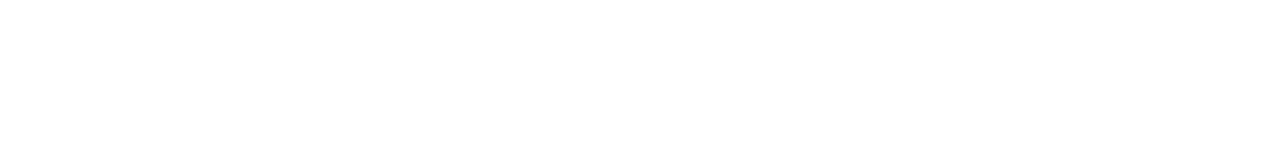
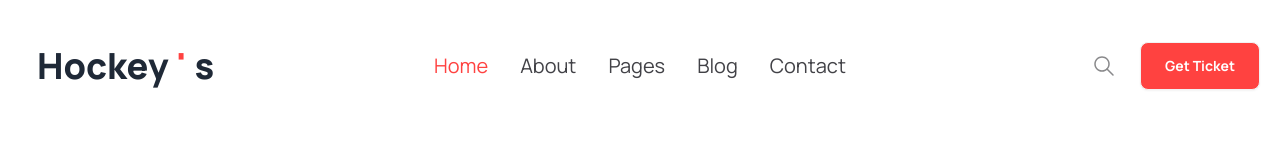
Before and after one commit to Isratul-Kownine-Inti/Assignment-3-Hockeys, a plain HTML site: page index.html in a window 1280 px wide. Drawn offline with nearby package versions, Linux system fonts and the light colour scheme.

Commit message:
navbar created and made it responsive

```diff
--- a/index.html
+++ b/index.html
@@ -1,22 +1,100 @@
 <!DOCTYPE html>
-<html lang="en">
+<html lang="en" data-theme="light">
 
 <head>
     <meta charset="UTF-8">
     <meta name="viewport" content="width=device-width, initial-scale=1.0">
     <title>Hockeys</title>
+    <!-- Google font  -->
+    <link rel="preconnect" href="https://fonts.googleapis.com">
+    <link rel="preconnect" href="https://fonts.gstatic.com" crossorigin>
+    <link href="https://fonts.googleapis.com/css2?family=Manrope:wght@400;500;600;700;800&display=swap"
+        rel="stylesheet">
     <!-- tailwind and Daisy UI link -->
     <link href="https://cdn.jsdelivr.net/npm/daisyui@4.6.0/dist/full.min.css" rel="stylesheet" type="text/css" />
     <script src="https://cdn.tailwindcss.com"></script>
     <!-- font awesome link -->
     <script src="https://kit.fontawesome.com/7d0cbb448e.js" crossorigin="anonymous"></script>
+
+    <!-- custom styles -->
+    <style>
+        .font-manrope {
+            font-family: 'Manrope', sans-serif;
+        }
+    </style>
+
+    <!-- tailwind custom color -->
+    <script>
+        tailwind.config = {
+            theme: {
+                extend: {
+                    colors: {
+                        clifford: '#da373d',
+                        'primary-color': '#FF4240',
+                        'nav-color': '#424247',
+                    }
+                }
+            }
+        }
+    </script>
+
 </head>
 
-<body>
-     <!-- header start -->
-     <header>
+<body class="font-manrope">
+    <!-- header start -->
+    <header class="container mt-7 lg:mx-auto">
+        <!-- navbar -->
 
-     </header>
+        <div class="navbar bg-base-100 px-5">
+            <div class="navbar-start">
+                <div class="dropdown">
+                    <div tabindex="0" role="button" class="btn btn-ghost lg:hidden pr-1">
+                        <svg xmlns="http://www.w3.org/2000/svg" class="h-5 w-5" fill="none" viewBox="0 0 24 24"
+                            stroke="currentColor">
+                            <path stroke-linecap="round" stroke-linejoin="round" stroke-width="2"
+                                d="M4 6h16M4 12h8m-8 6h16" />
+                        </svg>
+                    </div>
+                    <ul tabindex="0"
+                        class="menu menu-sm dropdown-content mt-3 z-[1] p-2 shadow bg-base-100 rounded-box w-52 text-xl text-nav-color">
+                        <li><a class="text-primary-color">Home</a></li>
+                        <li><a>About</a></li>
+                        <li><a>Pages</a></li>
+                        <li><a>Blog</a></li>
+                        <li><a>Contact</a></li>
+                    </ul>
+                </div>
+                <a class="btn btn-ghost text-2xl lg:text-4xl font-extrabold">Hockey<span
+                        class="text-primary-color">'</span>s</a>
+            </div>
+            <div class="navbar-center hidden lg:flex">
+                <ul class="menu menu-horizontal px-1 text-xl text-nav-color">
+                    <li><a class="text-primary-color">Home</a></li>
+                    <li><a>About</a></li>
+                    <li><a>Pages</a></li>
+                    <li><a>Blog</a></li>
+                    <li><a>Contact</a></li>
+                </ul>
+            </div>
+            <div class="navbar-end">
+                <svg class=" hidden lg:inline-block " xmlns="http://www.w3.org/2000/svg" width="24" height="24" viewBox="0 0 24 24" fill="none">
+                    <g clip-path="url(#clip0_5_6)">
+                        <path
+                            d="M3 10C3 10.9193 3.18106 11.8295 3.53284 12.6788C3.88463 13.5281 4.40024 14.2997 5.05025 14.9497C5.70026 15.5998 6.47194 16.1154 7.32122 16.4672C8.1705 16.8189 9.08075 17 10 17C10.9193 17 11.8295 16.8189 12.6788 16.4672C13.5281 16.1154 14.2997 15.5998 14.9497 14.9497C15.5998 14.2997 16.1154 13.5281 16.4672 12.6788C16.8189 11.8295 17 10.9193 17 10C17 9.08075 16.8189 8.1705 16.4672 7.32122C16.1154 6.47194 15.5998 5.70026 14.9497 5.05025C14.2997 4.40024 13.5281 3.88463 12.6788 3.53284C11.8295 3.18106 10.9193 3 10 3C9.08075 3 8.1705 3.18106 7.32122 3.53284C6.47194 3.88463 5.70026 4.40024 5.05025 5.05025C4.40024 5.70026 3.88463 6.47194 3.53284 7.32122C3.18106 8.1705 3 9.08075 3 10Z"
+                            stroke="#89898B" stroke-width="1.5" stroke-linecap="round" stroke-linejoin="round" />
+                        <path d="M21 21L15 15" stroke="#89898B" stroke-width="1.5" stroke-linecap="round"
+                            stroke-linejoin="round" />
+                    </g>
+                    <defs>
+                        <clipPath id="clip0_5_6">
+                            <rect width="24" height="24" fill="white" />
+                        </clipPath>
+                    </defs>
+                </svg>
+                <a class="btn bg-primary-color text-white font-bold ml-6 px-4 lg:px-6 py-4">Get Ticket</a>
+            </div>
+        </div>
+    </header>
 
 </body>
 
```
